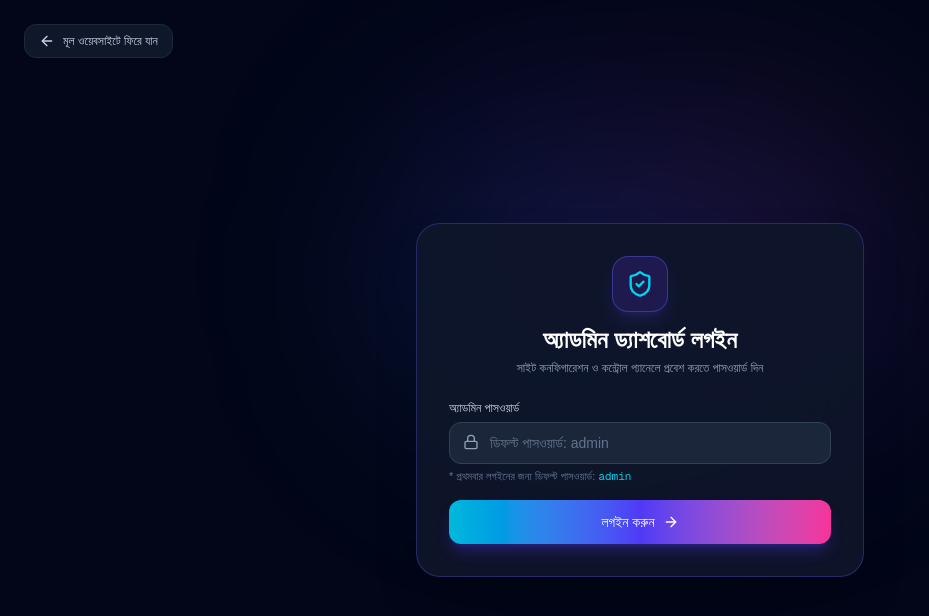
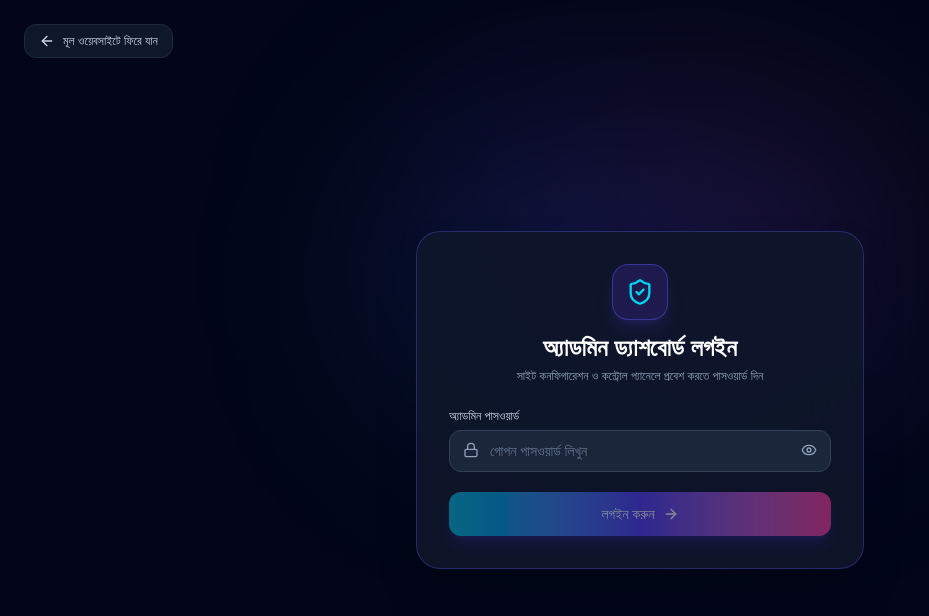
Before and after one commit to shukhbazz/Website, a Next.js app: page /admin/login in a window 1280 px wide. Shown: the top 616 px of the page, without its empty margins (0-929 px from the left). Built offline with nearby package versions, Linux system fonts and the light colour scheme.

Commit message:
Remove default password hints from admin login and add show/hide password eye icon

```diff
--- a/src/app/admin/login/page.tsx
+++ b/src/app/admin/login/page.tsx
@@ -3,12 +3,13 @@
 import React, { useState } from 'react';
 import { useRouter } from 'next/navigation';
 import Link from 'next/link';
-import { ShieldCheck, Lock, ArrowRight, ArrowLeft, AlertCircle } from 'lucide-react';
+import { ShieldCheck, Lock, ArrowRight, ArrowLeft, AlertCircle, Eye, EyeOff } from 'lucide-react';
 import { motion } from 'framer-motion';
 
 export default function AdminLoginPage() {
   const router = useRouter();
   const [password, setPassword] = useState('');
+  const [showPassword, setShowPassword] = useState(false);
   const [error, setError] = useState('');
   const [loading, setLoading] = useState(false);
 
@@ -79,30 +80,40 @@ export default function AdminLoginPage() {
           </div>
         )}
 
-        <form onSubmit={handleLogin} className="space-y-4">
+        <form onSubmit={handleLogin} className="space-y-5">
           <div>
             <label className="block text-xs font-medium text-slate-300 mb-1.5">
               অ্যাডমিন পাসওয়ার্ড
             </label>
             <div className="relative">
               <input
-                type="password"
+                type={showPassword ? 'text' : 'password'}
                 required
                 value={password}
                 onChange={(e) => setPassword(e.target.value)}
-                placeholder="ডিফল্ট পাসওয়ার্ড: admin"
-                className="w-full pl-10 pr-4 py-2.5 rounded-xl bg-slate-800/90 border border-slate-700 text-white placeholder-slate-500 text-sm focus:outline-none focus:border-cyan-400 transition"
+                placeholder="গোপন পাসওয়ার্ড লিখুন"
+                className="w-full pl-10 pr-10 py-2.5 rounded-xl bg-slate-800/90 border border-slate-700 text-white placeholder-slate-500 text-sm focus:outline-none focus:border-cyan-400 transition"
               />
               <Lock className="w-4 h-4 text-slate-400 absolute left-3.5 top-3" />
+              <button
+                type="button"
+                onClick={() => setShowPassword(!showPassword)}
+                className="absolute right-3 top-2.5 text-slate-400 hover:text-white transition p-0.5 cursor-pointer"
+                title={showPassword ? 'পাসওয়ার্ড লুকান' : 'পাসওয়ার্ড দেখুন'}
+                aria-label="Toggle password visibility"
+              >
+                {showPassword ? (
+                  <EyeOff className="w-4 h-4 text-cyan-400" />
+                ) : (
+                  <Eye className="w-4 h-4" />
+                )}
+              </button>
             </div>
-            <p className="text-[11px] text-slate-500 mt-1">
-              * প্রথমবার লগইনের জন্য ডিফল্ট পাসওয়ার্ড: <span className="font-mono text-cyan-400">admin</span>
-            </p>
           </div>
 
           <button
             type="submit"
-            disabled={loading}
+            disabled={loading || !password}
             className="w-full py-3 px-4 rounded-xl bg-gradient-to-r from-cyan-500 via-indigo-600 to-pink-500 hover:from-cyan-400 hover:to-pink-400 text-white font-medium text-sm flex items-center justify-center gap-2 shadow-lg shadow-indigo-600/30 transition-all cursor-pointer disabled:opacity-50"
           >
             <span>{loading ? 'যাচাই করা হচ্ছে...' : 'লগইন করুন'}</span>
--- a/src/app/admin/page.tsx
+++ b/src/app/admin/page.tsx
@@ -26,7 +26,9 @@ import {
   LayoutDashboard,
   Clock,
   Bell,
-  Globe
+  Globe,
+  Eye,
+  EyeOff
 } from 'lucide-react';
 import ImageUploader from '@/components/admin/ImageUploader';
 
@@ -43,6 +45,7 @@ export default function AdminDashboardPage() {
     'overview' | 'popup' | 'islamic' | 'profile' | 'quotes' | 'gallery' | 'menus' | 'contacts' | 'inbox' | 'visitors' | 'security'
   >('overview');
   const [newPassword, setNewPassword] = useState('');
+  const [showNewPassword, setShowNewPassword] = useState(false);
 
   // Check auth & fetch data
   useEffect(() => {
@@ -1629,13 +1632,28 @@ export default function AdminDashboardPage() {
               <div className="max-w-md space-y-4">
                 <div>
                   <label className="block text-xs font-medium text-slate-300 mb-1">নতুন পাসওয়ার্ড</label>
-                  <input
-                    type="password"
-                    value={newPassword}
-                    onChange={(e) => setNewPassword(e.target.value)}
-                    placeholder="নতুন পাসওয়ার্ড লিখুন"
-                    className="w-full px-3.5 py-2.5 rounded-xl bg-slate-800 border border-slate-700 text-sm text-white focus:outline-none focus:border-cyan-500"
-                  />
+                  <div className="relative">
+                    <input
+                      type={showNewPassword ? 'text' : 'password'}
+                      value={newPassword}
+                      onChange={(e) => setNewPassword(e.target.value)}
+                      placeholder="নতুন পাসওয়ার্ড লিখুন"
+                      className="w-full pl-3.5 pr-10 py-2.5 rounded-xl bg-slate-800 border border-slate-700 text-sm text-white focus:outline-none focus:border-cyan-500"
+                    />
+                    <button
+                      type="button"
+                      onClick={() => setShowNewPassword(!showNewPassword)}
+                      className="absolute right-3 top-2.5 text-slate-400 hover:text-white transition p-0.5 cursor-pointer"
+                      title={showNewPassword ? 'পাসওয়ার্ড লুকান' : 'পাসওয়ার্ড দেখুন'}
+                      aria-label="Toggle password visibility"
+                    >
+                      {showNewPassword ? (
+                        <EyeOff className="w-4 h-4 text-amber-400" />
+                      ) : (
+                        <Eye className="w-4 h-4" />
+                      )}
+                    </button>
+                  </div>
                 </div>
                 <button
                   type="button"
```
